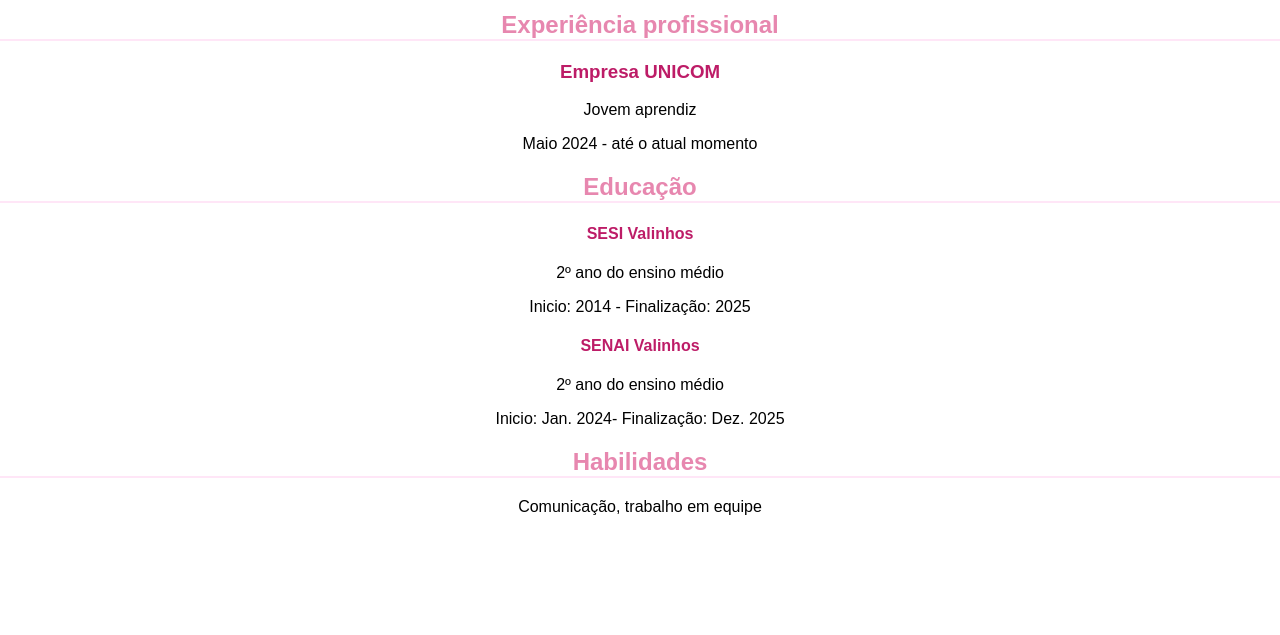
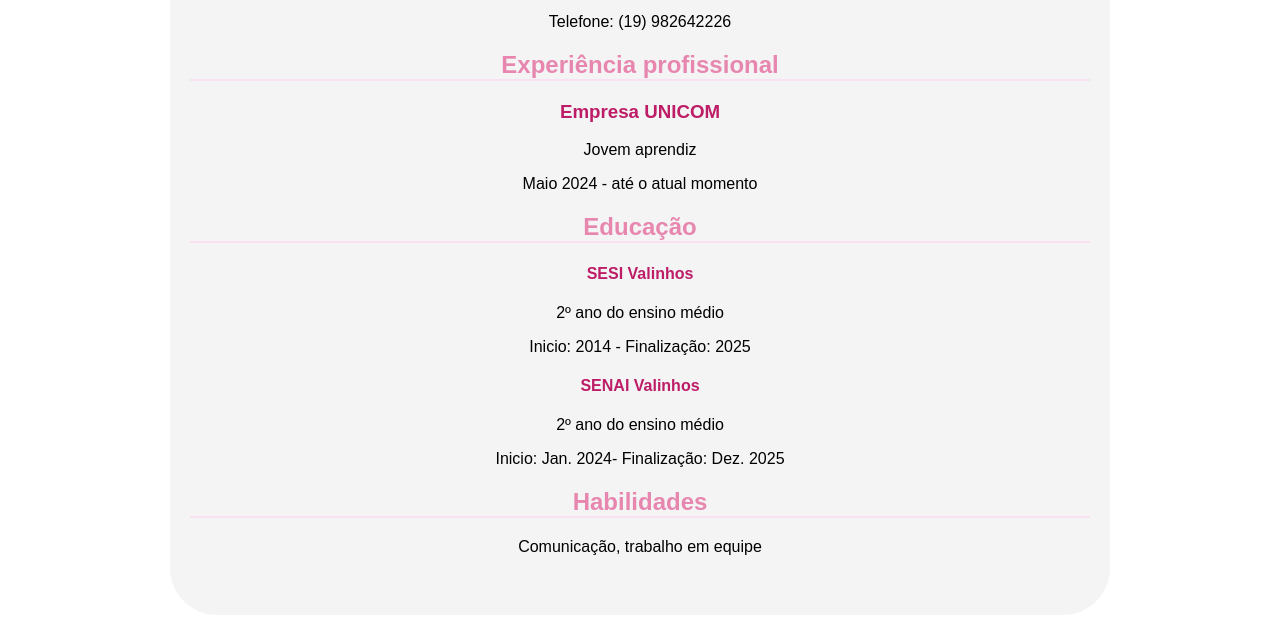
Before and after one commit to flaviamendes17/curriculo, a plain HTML site: page index.html in a window 1280 px wide. Shown: the part 345-980 px from the top of the page. Before the commit the page ends 877 px from the top, so only its background shows below. Drawn offline with Linux system fonts and the light colour scheme.

Commit message:
Finalizado os ajustes finais

```diff
--- a/index.html
+++ b/index.html
@@ -34,6 +34,12 @@
     }
     .cabeçalho{
         text-align: center;
+        padding: 20px;
+        margin: 20px auto;
+        width: 900px;
+        height: 900px;
+        background-color: rgba(241, 241, 241, 0.767);
+        border-radius: 5%;
     }
 </style>
 </head>
@@ -43,7 +49,7 @@
         <h1>Flavia Mendes</h1>
         <p>Email: flavinharamendes@gmail.com</p>
         <p>Telefone: (19) 982642226</p>
-    </div>
+
         <h2> Experiência profissional </h2>
         <h3>Empresa UNICOM</h3>
         <p>Jovem aprendiz</p>
@@ -58,4 +64,5 @@
         <h2>Habilidades</h2>
         <p>Comunicação, trabalho em equipe </p>
 </body>
+</div>
 </html>
```
